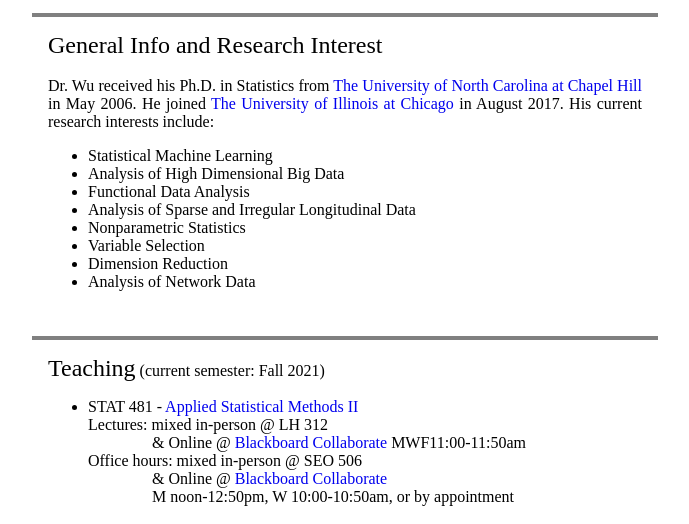
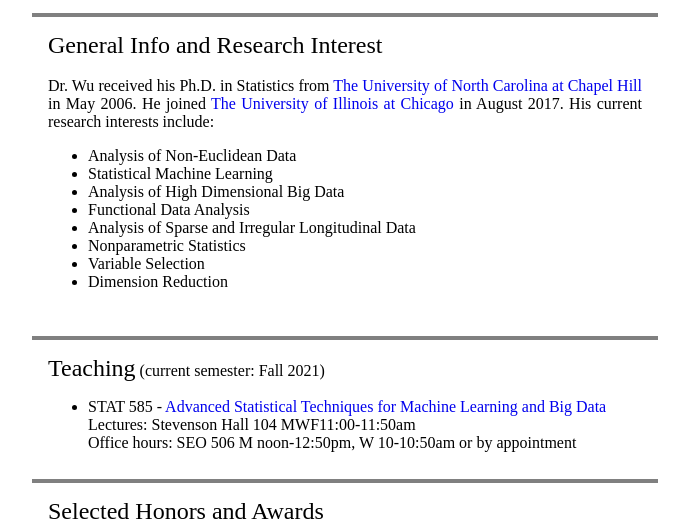
Before and after one commit to chriswunc/chriswunc.github.io, a plain HTML site: page index.html in a window 1280 px wide. Shown: the part 218-742 px from the top of the page, without its empty margins (295-984 px from the left). Drawn offline with Linux system fonts and the light colour scheme.

Commit message:
Update index.html

```diff
--- a/index.html
+++ b/index.html
@@ -53,6 +53,7 @@ Hill</a> in May 2006. He joined <a style="text-decoration:none" href="http://www
 His current research interests include:
 
 <ul>
+ <li> Analysis of Non-Euclidean Data
  <li> Statistical Machine Learning
  <li> Analysis of High Dimensional Big Data
  <li> Functional Data Analysis
@@ -60,7 +61,6 @@ His current research interests include:
  <li> Nonparametric Statistics
  <li> Variable Selection
  <li> Dimension Reduction
- <li> Analysis of Network Data
 </ul>
     </div>
     </td></tr>
@@ -78,21 +78,18 @@ His current research interests include:
     <font size=5>Teaching</font> (current semester: Fall 2021)<br>
 
     <ul>
- <li> STAT 481 - <a style="text-decoration:none" href="https://uic.blackboard.com/">  Applied Statistical Methods II</a><br>
+<!-- <li> STAT 481 - <a style="text-decoration:none" href="https://uic.blackboard.com/">  Applied Statistical Methods II</a><br>
 Lectures: mixed in-person @ LH 312 <br>
 &nbsp; &nbsp; &nbsp; &nbsp; &nbsp; &nbsp; &nbsp; &nbsp; & Online @ <a style="text-decoration:none" href="https://uic.blackboard.com/">Blackboard Collaborate</a> MWF11:00-11:50am<br>
 Office hours: mixed in-person @ SEO 506 <br>
 &nbsp; &nbsp; &nbsp; &nbsp; &nbsp; &nbsp; &nbsp; &nbsp; & Online @ <a style="text-decoration:none" href="https://uic.blackboard.com/">Blackboard Collaborate</a> <br>
 &nbsp; &nbsp; &nbsp; &nbsp; &nbsp; &nbsp; &nbsp; &nbsp; M noon-12:50pm,  W 10:00-10:50am, or by appointment <br>
 
-<br>
-     <li> STAT 591 - <a style="text-decoration:none" href="https://uic.blackboard.com/">
-Big Data Analysis
- </a><br>
-Lectures: mixed in-person @ LH 300 <br>
-&nbsp; &nbsp; &nbsp; &nbsp; &nbsp; &nbsp; &nbsp; &nbsp; & Online @ <a style="text-decoration:none" href="https://uic.blackboard.com/">Blackboard Collaborate</a> MWF1:00-1:50pm<br>
-Office hours: mixed in-person @ SEO 506 <br>
-&nbsp; &nbsp; &nbsp; &nbsp; &nbsp; &nbsp; &nbsp; &nbsp; & Online @ <a style="text-decoration:none" href="https://uic.blackboard.com/">Blackboard Collaborate</a> by appointment <br>
+<br> -->
+     <li> STAT 585 - <a style="text-decoration:none" href="https://login.canvas.uic.edu/">
+Advanced Statistical Techniques for Machine Learning and Big Data </a><br>
+Lectures:  Stevenson Hall 104  MWF11:00-11:50am<br>
+Office hours: SEO 506 M noon-12:50pm, W 10-10:50am or by appointment<br>
 
 
 
```
